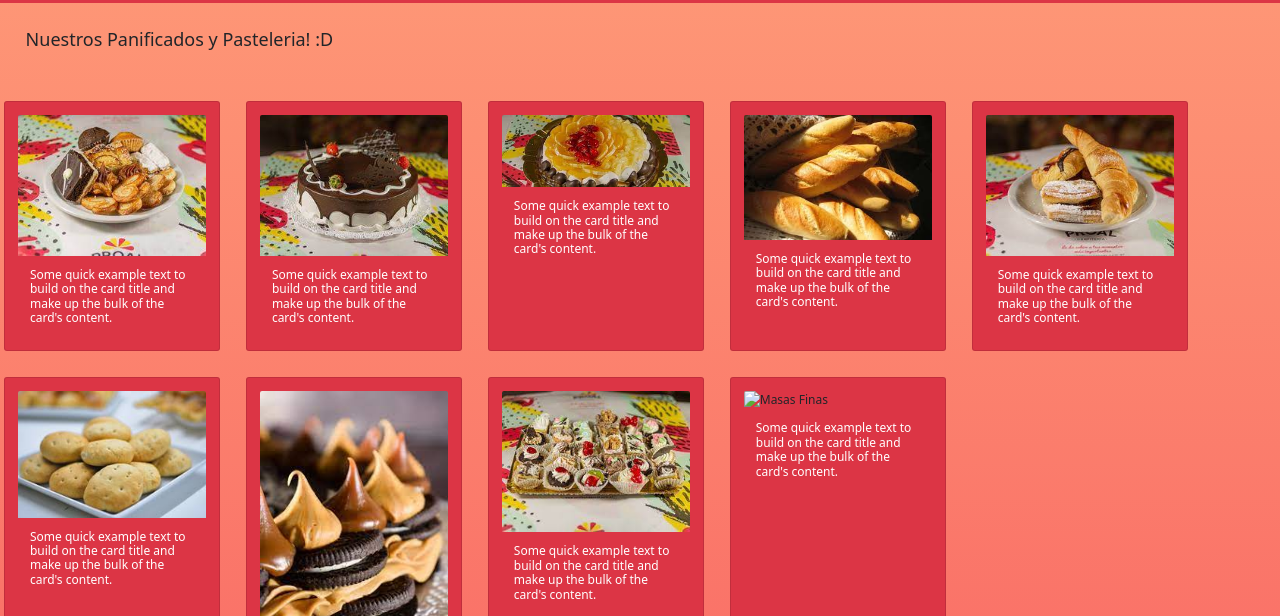
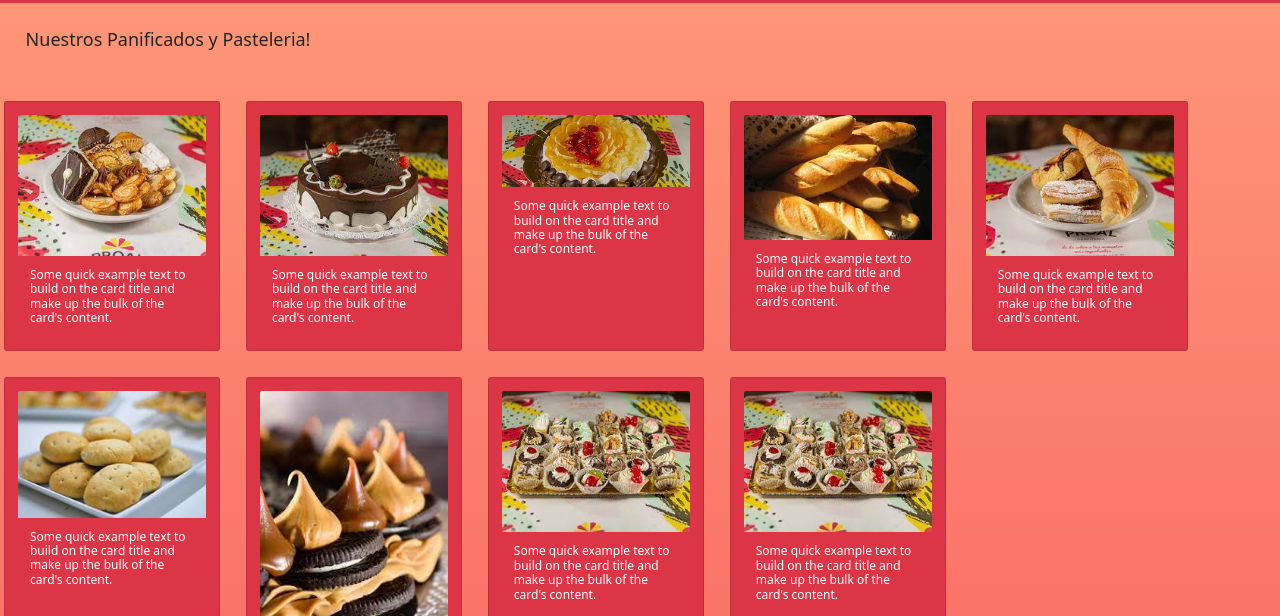
Before and after one commit to feden28/Productos-Alimenticios, a website: page secciones/productos.html in a window 1280 px wide. Shown: the part 184-800 px from the top of the page. Drawn offline with nearby package versions, Linux system fonts and the light colour scheme; a web font is replaced by a local one.

Commit message:
tercer entrega

```diff
--- a/secciones/productos.html
+++ b/secciones/productos.html
@@ -52,7 +52,7 @@
   </header>
   <section id="panificado">
     <div class="h4 margin">
-      <p>Nuestros Panificados y Pasteleria! :D</p>
+      <p>Nuestros Panificados y Pasteleria!</p>
     </div>
 
     <div class="row row-cols-sm-1 row-cols-md-2 row-cols-xl-4">
@@ -117,7 +117,7 @@
           </div>
         </div>
         <div class="col-sm-12 col-md-6 col-xl-4 margin card bg-danger" style="width: 18rem;">
-          <img src="../imagenes/masas finas.jpg" class="card-img-top" alt="Masas Finas">
+          <img src="../imagenes/masas finas.jfif" class="card-img-top" alt="Masas Finas">
           <div class="card-body">
             <p class="card-text text-white h6">Some quick example text to build on the card title and make up the bulk of
               the card's content.</p>
```
Also changed, not shown: estilos/style.css (line endings or trailing spaces).
